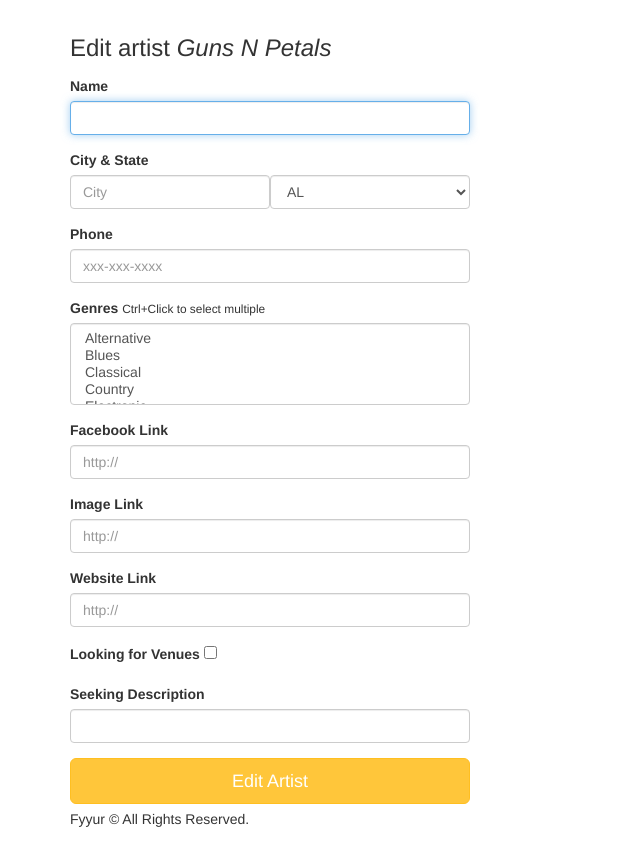
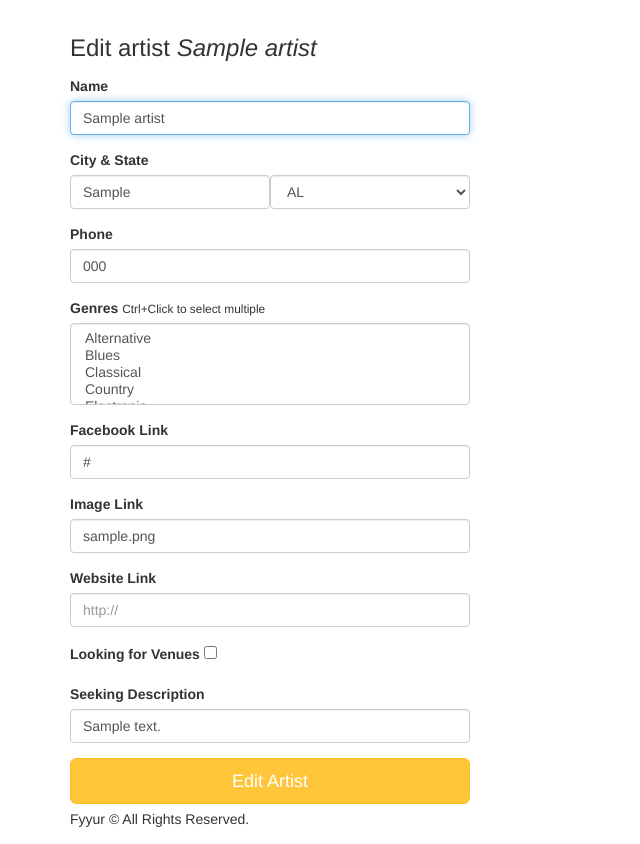
Before and after one commit to rohitrohela/Fyyur, a Flask app: page /artists/1/edit in a window 1280 px wide. Shown: the part 60-904 px from the top of the page, without its empty margins (0-640 px from the left). Run offline with Flask 3, Linux system fonts and the light colour scheme; tables that the repository leaves empty hold one stand-in row (values such as "Sample post"); parts of the project's set-up code (start-up, migrations or seed data) failed here and were passed over; some libraries are stand-ins or nearby versions.

Commit message:
Basic functionality completed

```diff
--- a/SQL Scripts.sql
+++ b/SQL Scripts.sql
@@ -2,7 +2,7 @@
 
 insert into public."Venue"(id, name, city, state, address, phone, image_link, facebook_link)
 values(1, 'The Musical Hop', 'San Francisco', 'CA', '1015 Folsom Street', '1231231234',
-	   'https://images.unsplash.com/photo-1543900694-133f3…hcHBfaWQiOjEyMDd9&auto=format&fit=crop&w=400&q=60','https://www.facebook.com/TheMusicalHop');
+	   'https://images.unsplash.com/photo-1543900694-133f37abaaa5?ixlib=rb-1.2.1&ixid=eyJhcHBfaWQiOjEyMDd9&auto=format&fit=crop&w=400&q=60','https://www.facebook.com/TheMusicalHop');
 
 insert into public."Venue"(id, name, city, state, address, phone, image_link, facebook_link)
 values(2, 'The Dueling Pianos Bar', 'New York', 'NY', '335 Delancey Street', '9140031132',
--- a/app.py
+++ b/app.py
@@ -223,25 +223,25 @@ def create_venue_form():
 def create_venue_submission():
     # TODO: insert form data as a new Venue record in the db, instead
     # TODO: modify data to be the data object returned from db insertion
-    venue = Venue()
-    venue.name = request.form['name']
-    venue.city = request.form['city']
-    venue.state = request.form['state']
-    venue.address = request.form['address']
-    venue.phone = request.form['phone']
-    venue.genres = request.form['genres']
-    venue.facebook_link = request.form['facebook_link']
-    venue.image_link = request.form['image_link']
-    venue.website_link = request.form['website_link']
-    if len(request.form.getlist("seeking_talent")) == 1:
-        venue.isLookingForTalent = True
-    venue.seekingDescription = request.form['seeking_description']
-    # on successful db insert, flash success
+    try:
+        venue = Venue()
+        venue.name = request.form['name']
+        venue.city = request.form['city']
+        venue.state = request.form['state']
+        venue.address = request.form['address']
+        venue.phone = request.form['phone']
+        venue.genres = request.form['genres']
+        venue.facebook_link = request.form['facebook_link']
+        venue.image_link = request.form['image_link']
+        venue.website_link = request.form['website_link']
+        if len(request.form.getlist("seeking_talent")) == 1:
+            venue.isLookingForTalent = True
+        venue.seekingDescription = request.form['seeking_description']
+        # on successful db insert, flash success
+        # TODO: on unsuccessful db insert, flash an error instead.
+        # e.g., flash('An error occurred. Venue ' + data.name + ' could not be listed.')
+        # see: http://flask.pocoo.org/docs/1.0/patterns/flashing/
 
-    # TODO: on unsuccessful db insert, flash an error instead.
-    # e.g., flash('An error occurred. Venue ' + data.name + ' could not be listed.')
-    # see: http://flask.pocoo.org/docs/1.0/patterns/flashing/
-    try:
         db.session.add(venue)
         db.session.commit()
         flash('Venue ' + request.form['name'] + ' was successfully listed!')
@@ -355,18 +355,19 @@ def show_artist(artist_id):
 @app.route('/artists/<int:artist_id>/edit', methods=['GET'])
 def edit_artist(artist_id):
     form = ArtistForm()
+    artistDb = db.session.query(Artist).filter(Artist.id == artist_id).first()
     artist = {
-        "id": 4,
-        "name": "Guns N Petals",
-        "genres": ["Rock n Roll"],
-        "city": "San Francisco",
-        "state": "CA",
-        "phone": "326-123-5000",
-        "website": "https://www.gunsnpetalsband.com",
-        "facebook_link": "https://www.facebook.com/GunsNPetals",
-        "seeking_venue": True,
-        "seeking_description": "Looking for shows to perform at in the San Francisco Bay Area!",
-        "image_link": "https://images.unsplash.com/photo-1549213783-8284d0336c4f?ixlib=rb-1.2.1&ixid=eyJhcHBfaWQiOjEyMDd9&auto=format&fit=crop&w=300&q=80"
+        "id": artistDb.id,
+        "name": artistDb.name,
+        "genres": artistDb.genres,
+        "city": artistDb.city,
+        "state": artistDb.state,
+        "phone": artistDb.phone,
+        "website": artistDb.website_link,
+        "facebook_link": artistDb.facebook_link,
+        "seeking_venue": artistDb.isLookingForVenues,
+        "seeking_description": artistDb.seekingDescription,
+        "image_link": artistDb.image_link
     }
     # TODO: populate form with fields from artist with ID <artist_id>
     return render_template('forms/edit_artist.html', form=form, artist=artist)
@@ -377,25 +378,51 @@ def edit_artist_submission(artist_id):
     # TODO: take values from the form submitted, and update existing
     # artist record with ID <artist_id> using the new attributes
 
+    try:
+        artist = db.session.query(Artist).filter(Artist.id == artist_id).first()
+        artist.name = request.form['name']
+        artist.city = request.form['city']
+        artist.state = request.form['state']
+        artist.phone = request.form['phone']
+        artist.genres = request.form['genres']
+        artist.facebook_link = request.form['facebook_link']
+        artist.image_link = request.form['image_link']
+        artist.website_link = request.form['image_link']
+        if len(request.form.getlist("seeking_venue")) == 1:
+            artist.isLookingForVenues = True
+        else:
+            artist.isLookingForVenues = False
+        artist.seekingDescription = request.form['seeking_description']
+        db.session.commit()
+        # on successful db insert, flash success
+        flash('Artist ' + request.form['name'] + ' was successfully updated!')
+    except Exception as e:
+        # TODO: on unsuccessful db insert, flash an error instead.
+        # e.g., flash('An error occurred. Artist ' + data.name + ' could not be listed.')
+        db.session.rollback()
+        flash('Artist ' + request.form['name'] + ' was successfully updated! because : ' + str(e))
+    finally:
+        db.session.close()
     return redirect(url_for('show_artist', artist_id=artist_id))
 
 
 @app.route('/venues/<int:venue_id>/edit', methods=['GET'])
 def edit_venue(venue_id):
     form = VenueForm()
+    venueDb = db.session.query(Venue).filter(Venue.id == venue_id).first()
     venue = {
-        "id": 1,
-        "name": "The Musical Hop",
-        "genres": ["Jazz", "Reggae", "Swing", "Classical", "Folk"],
-        "address": "1015 Folsom Street",
-        "city": "San Francisco",
-        "state": "CA",
-        "phone": "123-123-1234",
-        "website": "https://www.themusicalhop.com",
-        "facebook_link": "https://www.facebook.com/TheMusicalHop",
-        "seeking_talent": True,
-        "seeking_description": "We are on the lookout for a local artist to play every two weeks. Please call us.",
-        "image_link": "https://images.unsplash.com/photo-1543900694-133f37abaaa5?ixlib=rb-1.2.1&ixid=eyJhcHBfaWQiOjEyMDd9&auto=format&fit=crop&w=400&q=60"
+        "id": venueDb.id,
+        "name": venueDb.name,
+        "genres": venueDb.genres,
+        "address": venueDb.address,
+        "city": venueDb.city,
+        "state": venueDb.state,
+        "phone": venueDb.phone,
+        "website": venueDb.website_link,
+        "facebook_link": venueDb.facebook_link,
+        "seeking_talent": venueDb.isLookingForTalent,
+        "seeking_description": venueDb.seekingDescription,
+        "image_link": venueDb.image_link
     }
     # TODO: populate form with values from venue with ID <venue_id>
     return render_template('forms/edit_venue.html', form=form, venue=venue)
@@ -405,6 +432,30 @@ def edit_venue(venue_id):
 def edit_venue_submission(venue_id):
     # TODO: take values from the form submitted, and update existing
     # venue record with ID <venue_id> using the new attributes
+    try:
+        venue = db.session.query(Venue).filter(Venue.id == venue_id).first()
+        venue.name = request.form['name']
+        venue.city = request.form['city']
+        venue.state = request.form['state']
+        venue.address = request.form['address']
+        venue.phone = request.form['phone']
+        venue.genres = request.form['genres']
+        venue.facebook_link = request.form['facebook_link']
+        venue.image_link = request.form['image_link']
+        venue.website_link = request.form['website_link']
+        if len(request.form.getlist("seeking_talent")) == 1:
+            venue.isLookingForTalent = True
+        else:
+            venue.isLookingForTalent = False
+        venue.seekingDescription = request.form['seeking_description']
+
+        db.session.commit()
+        flash('Venue ' + request.form['name'] + ' was successfully updated!')
+    except Exception as e:
+        db.session.rollback()
+        flash('An error occurred. Venue ' + request.form['name'] + ' could not be updated. because : ' + str(e))
+    finally:
+        db.session.close()
     return redirect(url_for('show_venue', venue_id=venue_id))
 
 
@@ -422,11 +473,31 @@ def create_artist_submission():
     # called upon submitting the new artist listing form
     # TODO: insert form data as a new Venue record in the db, instead
     # TODO: modify data to be the data object returned from db insertion
+    try:
+        artist = Artist()
+        artist.name = request.form['name']
+        artist.city = request.form['city']
+        artist.state = request.form['state']
+        artist.phone = request.form['phone']
+        artist.genres = request.form['genres']
+        artist.facebook_link = request.form['facebook_link']
+        artist.image_link = request.form['image_link']
+        artist.website_link = request.form['image_link']
+        if len(request.form.getlist("seeking_venue")) == 1:
+            artist.isLookingForVenues = True
+        artist.seekingDescription = request.form['seeking_description']
+        db.session.add(artist)
+        db.session.commit()
+        # on successful db insert, flash success
+        flash('Artist ' + request.form['name'] + ' was successfully listed!')
+    except Exception as e:
+        # TODO: on unsuccessful db insert, flash an error instead.
+        # e.g., flash('An error occurred. Artist ' + data.name + ' could not be listed.')
+        db.session.rollback()
+        flash('Artist ' + request.form['name'] + ' was successfully listed! because : ' + str(e))
+    finally:
+        db.session.close()
 
-    # on successful db insert, flash success
-    flash('Artist ' + request.form['name'] + ' was successfully listed!')
-    # TODO: on unsuccessful db insert, flash an error instead.
-    # e.g., flash('An error occurred. Artist ' + data.name + ' could not be listed.')
     return render_template('pages/home.html')
 
 
--- a/templates/forms/edit_artist.html
+++ b/templates/forms/edit_artist.html
@@ -6,41 +6,41 @@
       <h3 class="form-heading">Edit artist <em>{{ artist.name }}</em></h3>
       <div class="form-group">
         <label for="name">Name</label>
-        {{ form.name(class_ = 'form-control', autofocus = true) }}
+        {{ form.name(class_ = 'form-control', autofocus = true, value=artist.name) }}
       </div>
       <div class="form-group">
           <label>City & State</label>
           <div class="form-inline">
             <div class="form-group">
-              {{ form.city(class_ = 'form-control', placeholder='City', autofocus = true) }}
+              {{ form.city(class_ = 'form-control', placeholder='City', autofocus = true, value=artist.city) }}
             </div>
             <div class="form-group">
-              {{ form.state(class_ = 'form-control', placeholder='State', autofocus = true) }}
+              {{ form.state(class_ = 'form-control', placeholder='State', autofocus = true, selected=artist.state) }}
             </div>
           </div>
       </div>
       <div class="form-group">
           <label for="phone">Phone</label>
-          {{ form.phone(class_ = 'form-control', placeholder='xxx-xxx-xxxx', autofocus = true) }}
+          {{ form.phone(class_ = 'form-control', placeholder='xxx-xxx-xxxx', autofocus = true, value=artist.phone) }}
         </div>
       <div class="form-group">
         <label for="genres">Genres</label>
         <small>Ctrl+Click to select multiple</small>
-        {{ form.genres(class_ = 'form-control', placeholder='Genres, separated by commas', autofocus = true) }}
+        {{ form.genres(class_ = 'form-control', placeholder='Genres, separated by commas', autofocus = true, value=artist.generes) }}
       </div>
       <div class="form-group">
           <label for="facebook_link">Facebook Link</label>
-          {{ form.facebook_link(class_ = 'form-control', placeholder='http://', autofocus = true) }}
+          {{ form.facebook_link(class_ = 'form-control', placeholder='http://', autofocus = true, value=artist.facebook_link) }}
         </div>
 
       <div class="form-group">
           <label for="image_link">Image Link</label>
-          {{ form.image_link(class_ = 'form-control', placeholder='http://', autofocus = true) }}
+          {{ form.image_link(class_ = 'form-control', placeholder='http://', autofocus = true, value=artist.image_link) }}
       </div>
 
       <div class="form-group">
             <label for="website_link">Website Link</label>
-            {{ form.website_link(class_ = 'form-control', placeholder='http://', autofocus = true) }}
+            {{ form.website_link(class_ = 'form-control', placeholder='http://', autofocus = true, value=artist.website_link) }}
       </div>
 
       <div class="form-group">
@@ -50,7 +50,7 @@
 
       <div class="form-group">
           <label for="seeking_description">Seeking Description</label>
-          {{ form.seeking_description(class_ = 'form-control', autofocus = true) }}
+          {{ form.seeking_description(class_ = 'form-control', autofocus = true, value=artist.seeking_description) }}
       </div>
 
       <input type="submit" value="Edit Artist" class="btn btn-primary btn-lg btn-block">
```
Also changed, not shown: templates/forms/edit_venue.html (+8 -8 lines).
